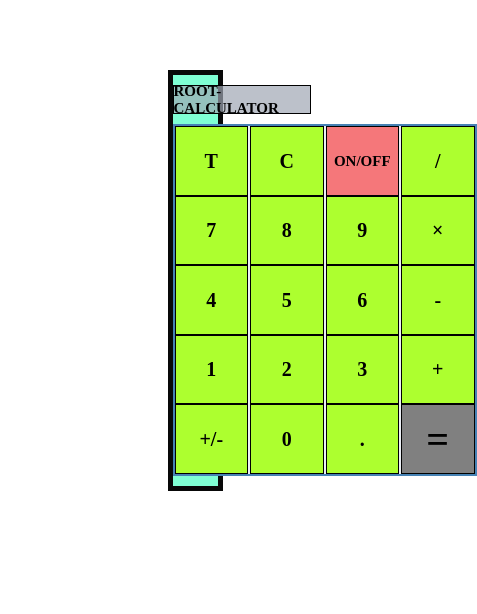
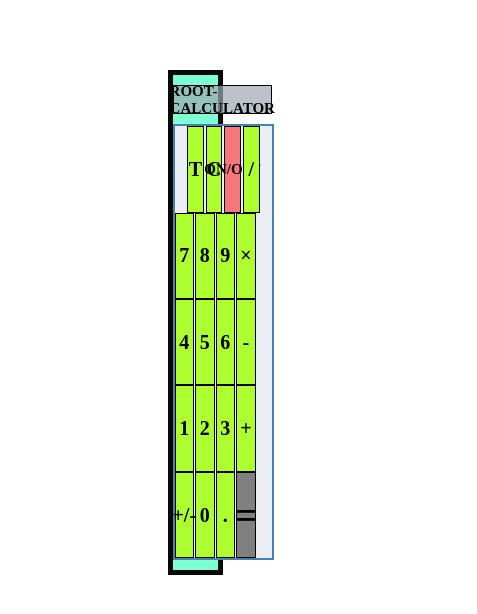
Before and after one commit to ROOT-017/Basic-Calculator-App, a plain HTML site: page index.html in a window 390 px wide. Shown: the whole page, 477 px wide, since content can reach past the window. Drawn offline with Linux system fonts and the light colour scheme.

Commit message:
media queries adjusted

```diff
--- a/CSS/style.scss
+++ b/CSS/style.scss
@@ -2,11 +2,11 @@
     padding: 0;
     border: 0;
     margin: 0;
-    body {
+    /*  body {
         padding: 0;
         border: 0;
         margin: 0;
-    }
+    } */
 }
 
 .container {
@@ -48,8 +48,6 @@
 .innerContainer {
     position: relative;
     width: 30vw;
-    min-width: 300px;
-    min-height: 300px;
     margin: 10px auto;
     border: 2px solid steelblue;
     background: rgb(235, 239, 245);
@@ -58,7 +56,7 @@
 
 #screen {
     margin: 10px auto;
-    width: 35vw;
+    width: 30vw;
     height: 7vw;
     background-color: rgba(159, 167, 180, 0.698);
     border: 1px solid black;
@@ -104,4 +102,52 @@
     font-size: 40px;
 }
 
-@media (max-width) {}
+@media (max-width:600px) {
+    .container {}
+    .box {
+        border: 5px solid rgb(8, 8, 8);
+        padding: 0;
+        justify-content: center;
+        align-items: center;
+        background-color: aquamarine;
+        margin: 0vw 25vw;
+    }
+    #on_off,
+    #text {
+        font-size: 15px;
+    }
+    #on_off {
+        background-color: rgba(255, 0, 0, 0.5);
+    }
+    .time {
+        font-size: 40px;
+    }
+    .innerContainer {
+        position: relative;
+        width: 25vw;
+        border: 2px solid steelblue;
+        background: rgb(235, 239, 245);
+        gap: 2px;
+    }
+    #screen {
+        margin: 10px auto;
+        width: 25vw;
+        height: 7vw;
+        background-color: rgba(159, 167, 180, 0.698);
+        border: 1px solid black;
+        display: -webkit-box;
+        display: -ms-flexbox;
+        display: flex;
+        justify-content: center;
+        align-items: center;
+    }
+    .row {
+        gap: 1px;
+        width: 30vw;
+    }
+    [class^=box-] {
+        height: 10vh;
+        width: 15%;
+    }
+    #equal {}
+}
```
Also changed, not shown: CSS/style.css, 1 other file.
